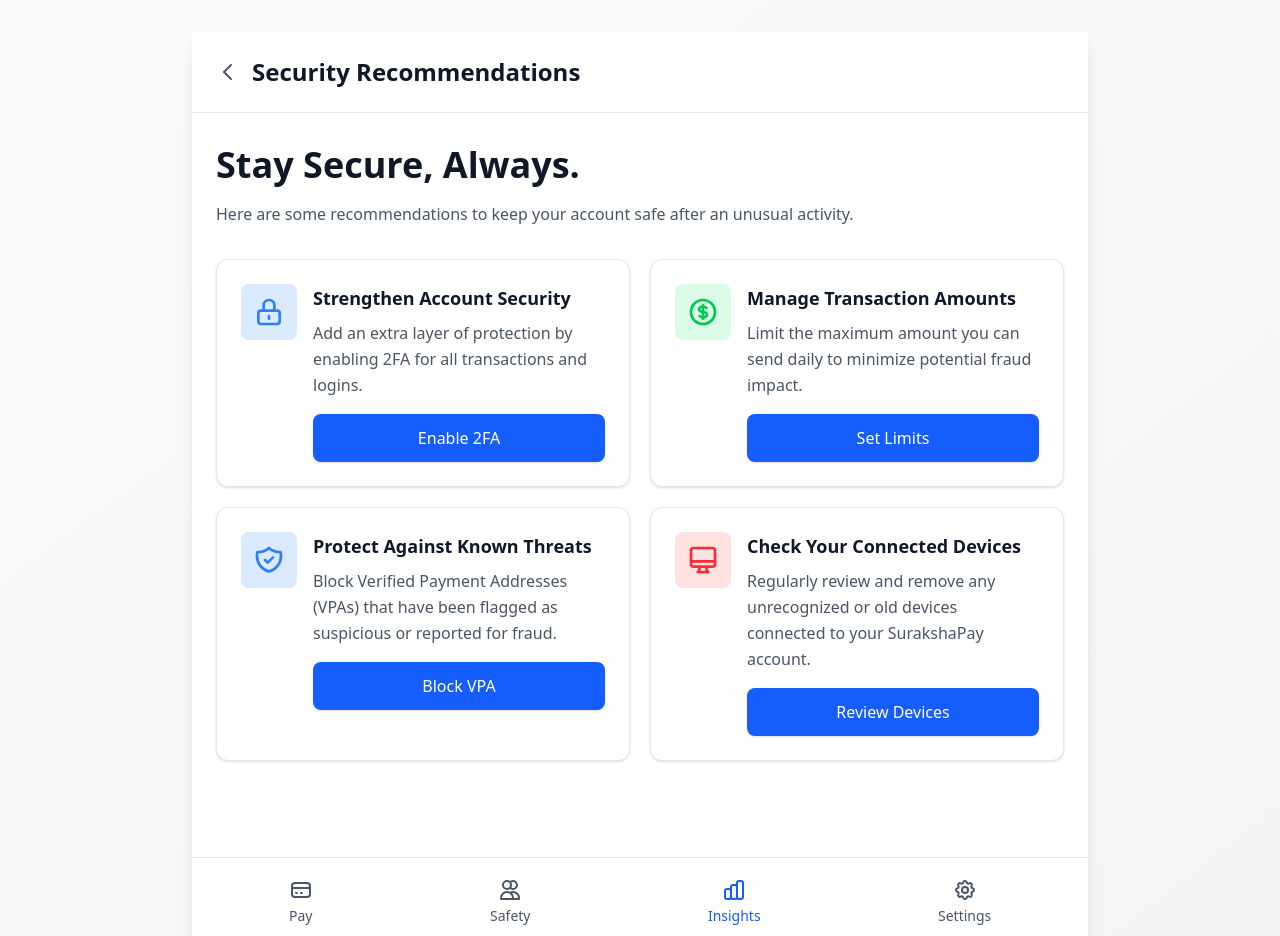
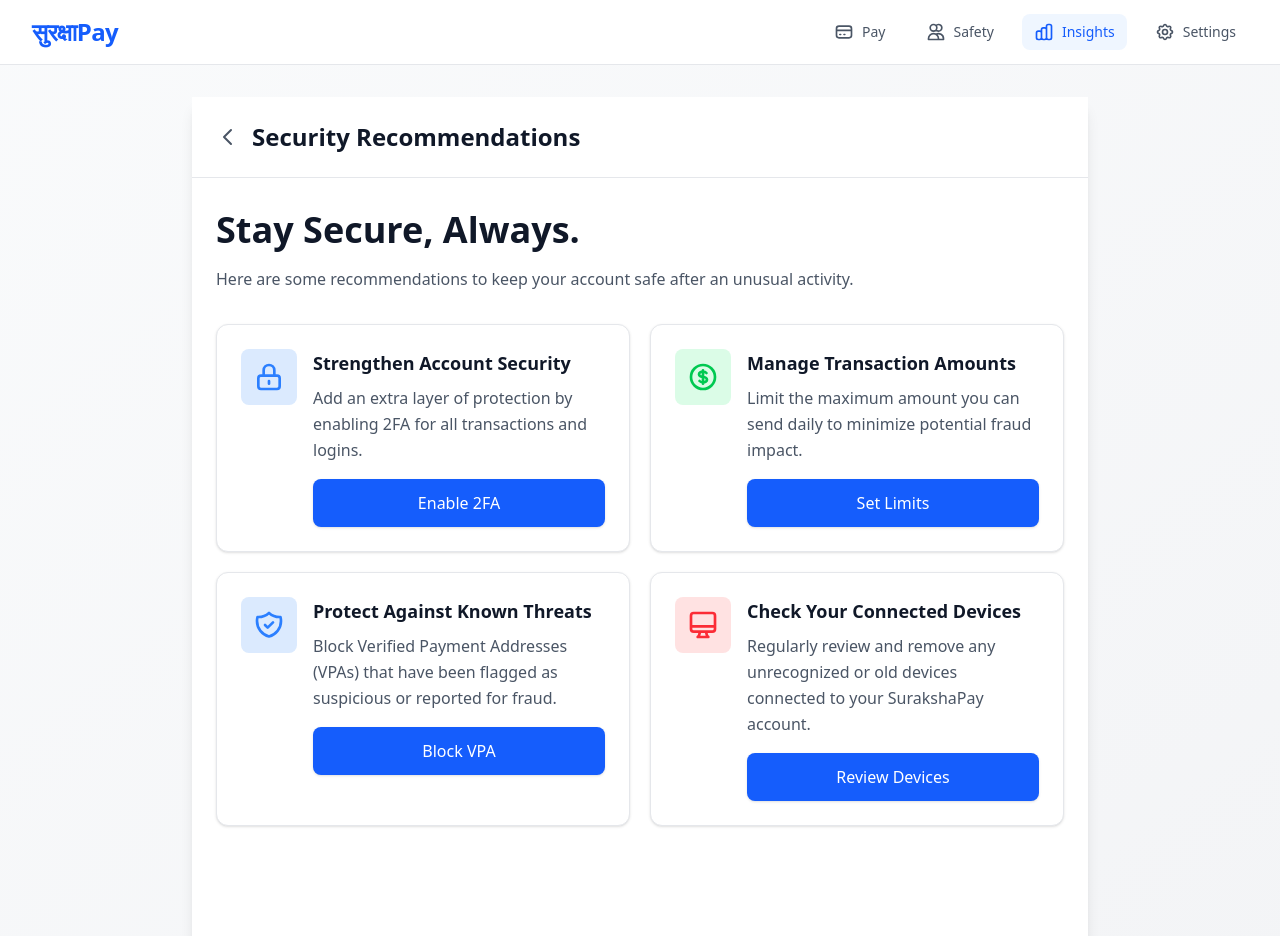
Before and after one commit to amrutasahu2006/upi-fraud-detection, a React (Vite) app: page /recommendations in a window 1280 px wide. Shown: the top 936 px of the page. Built offline with nearby package versions, Linux system fonts and the light colour scheme.

Commit message:
Added Navbar to Every Page

```diff
--- a/src/App.jsx
+++ b/src/App.jsx
@@ -10,10 +10,12 @@ import TransactionRiskDetails from "./pages/TransactionRiskDetails";
 import Safety from "./pages/Safety";
 import PrivacySettings from "./pages/PrivacySettings";
 import FraudAnalytics from "./pages/FraudAnalytics";
+import BNavBar from "./components/BottomNavigation";
 
 function App() {
   return (
     <BrowserRouter>
+      <BNavBar />
       <Routes>
         {/* Main Landing / Warning */}
         <Route path="/" element={<SecurityWarning />} />
--- a/src/components/BottomNavigation.jsx
+++ b/src/components/BottomNavigation.jsx
@@ -1,84 +1,120 @@
+import { useState } from "react";
 import { Link, useLocation } from "react-router-dom";
 
-function BottomNavigation() {
+function NavigationBar() {
+  const [isOpen, setIsOpen] = useState(false);
   const location = useLocation();
   const activeTab = location.pathname;
 
   const navItems = [
-    {
-      id: "pay",
-      label: "Pay",
-      path: "/pay",
-      icon: (
-        <svg className="w-5 h-5 md:w-6 md:h-6" fill="none" stroke="currentColor" viewBox="0 0 24 24">
-          <path strokeLinecap="round" strokeLinejoin="round" strokeWidth={2} d="M3 10h18M7 15h1m4 0h1m-7 4h12a3 3 0 003-3V8a3 3 0 00-3-3H6a3 3 0 00-3 3v8a3 3 0 003 3z" />
-        </svg>
-      )
-    },
-    {
-      id: "safety",
-      label: "Safety",
-      path: "/",
-      icon: (
-        <svg className="w-5 h-5 md:w-6 md:h-6" fill="none" stroke="currentColor" viewBox="0 0 24 24">
-          <path strokeLinecap="round" strokeLinejoin="round" strokeWidth={2} d="M12 4.354a4 4 0 110 5.292M15 21H3v-1a6 6 0 0112 0v1zm0 0h6v-1a6 6 0 00-9-5.197M13 7a4 4 0 11-8 0 4 4 0 018 0z" />
-        </svg>
-      )
-    },
-    {
-      id: "insights",
-      label: "Insights",
-      path: "/recommendations",
-      icon: (
-        <svg className="w-5 h-5 md:w-6 md:h-6" fill="none" stroke="currentColor" viewBox="0 0 24 24">
-          <path strokeLinecap="round" strokeLinejoin="round" strokeWidth={2} d="M9 19v-6a2 2 0 00-2-2H5a2 2 0 00-2 2v6a2 2 0 002 2h2a2 2 0 002-2zm0 0V9a2 2 0 012-2h2a2 2 0 012 2v10m-6 0a2 2 0 002 2h2a2 2 0 002-2m0 0V5a2 2 0 012-2h2a2 2 0 012 2v14a2 2 0 01-2 2h-2a2 2 0 01-2-2z" />
-        </svg>
-      )
-    },
-    {
-      id: "settings",
-      label: "Settings",
-      path: "/settings",
-      icon: (
-        <svg className="w-5 h-5 md:w-6 md:h-6" fill="none" stroke="currentColor" viewBox="0 0 24 24">
-          <path strokeLinecap="round" strokeLinejoin="round" strokeWidth={2} d="M10.325 4.317c.426-1.756 2.924-1.756 3.35 0a1.724 1.724 0 002.573 1.066c1.543-.94 3.31.826 2.37 2.37a1.724 1.724 0 001.065 2.572c1.756.426 1.756 2.924 0 3.35a1.724 1.724 0 00-1.066 2.573c.94 1.543-.826 3.31-2.37 2.37a1.724 1.724 0 00-2.572 1.065c-.426 1.756-2.924 1.756-3.35 0a1.724 1.724 0 00-2.573-1.066c-1.543.94-3.31-.826-2.37-2.37a1.724 1.724 0 00-1.065-2.572c-1.756-.426-1.756-2.924 0-3.35a1.724 1.724 0 001.066-2.573c-.94-1.543.826-3.31 2.37-2.37.996.608 2.296.07 2.572-1.065z" />
-          <path strokeLinecap="round" strokeLinejoin="round" strokeWidth={2} d="M15 12a3 3 0 11-6 0 3 3 0 016 0z" />
-        </svg>
-      )
-    }
+    { id: "pay", label: "Pay", path: "/pay", icon: <CreditCardIcon /> },
+    { id: "safety", label: "Safety", path: "/", icon: <SafetyIcon /> },
+    { id: "insights", label: "Insights", path: "/recommendations", icon: <InsightsIcon /> },
+    { id: "settings", label: "Settings", path: "/settings", icon: <SettingsIcon /> },
   ];
 
-  const isActive = (path) => {
-    // Handle root path and recommendations path
-    if (path === "/recommendations" && activeTab === "/recommendations") return true;
-    if (path === "/" && activeTab === "/") return true;
-    // Handle exact path matching
-    return activeTab === path;
-  };
+  const isActive = (path) => activeTab === path;
 
   return (
-    <div className="border-t border-gray-200 bg-white rounded-b-lg md:rounded-b-xl px-2 py-2 md:py-3">
-      <div className="flex items-center justify-around">
-        {navItems.map((item) => {
-          const active = isActive(item.path);
-          return (
+    <nav className="sticky top-0 z-50 w-full border-b border-gray-200 bg-white/90 backdrop-blur-md">
+      <div className="max-w-7xl mx-auto px-4 sm:px-6 lg:px-8">
+        <div className="flex justify-between h-16 items-center">
+
+          {/* 1. Logo Section */}
+          <div className="flex-shrink-0 flex items-center">
+            <Link to="/" className="text-2xl font-bold text-blue-600 tracking-tight">
+              सुरक्षाPay
+            </Link>
+          </div>
+
+          {/* 2. Desktop & Tablet Menu (Visible on md and up) */}
+          <div className="hidden md:flex items-center space-x-4">
+            {navItems.map((item) => (
+              <Link
+                key={item.id}
+                to={item.path}
+                className={`flex items-center gap-2 px-3 py-2 rounded-lg text-sm font-medium transition-all ${
+                  isActive(item.path)
+                    ? "text-blue-600 bg-blue-50"
+                    : "text-gray-600 hover:text-gray-900 hover:bg-gray-100"
+                }`}
+              >
+                {item.icon}
+                <span>{item.label}</span>
+              </Link>
+            ))}
+          </div>
+
+          {/* 3. Mobile Menu Button (Visible on small screens only) */}
+          <div className="md:hidden flex items-center">
+            <button
+              onClick={() => setIsOpen(!isOpen)}
+              className="inline-flex items-center justify-center p-2 rounded-md text-gray-600 hover:text-blue-600 hover:bg-gray-100 focus:outline-none"
+            >
+              <span className="sr-only">Open main menu</span>
+              {isOpen ? <CloseIcon /> : <MenuIcon />}
+            </button>
+          </div>
+        </div>
+      </div>
+
+      {/* 4. Mobile Dropdown Menu (Animated appearance) */}
+      <div className={`${isOpen ? "block" : "hidden"} md:hidden bg-white border-b border-gray-100 animate-in slide-in-from-top duration-200`}>
+        <div className="px-2 pt-2 pb-3 space-y-1 sm:px-3">
+          {navItems.map((item) => (
             <Link
               key={item.id}
               to={item.path}
-              className={`flex flex-col items-center gap-1 px-3 py-2 transition-colors ${
-                active
-                  ? "text-blue-600"
-                  : "text-gray-600 hover:text-gray-900"
+              onClick={() => setIsOpen(false)} // Close menu on click
+              className={`flex items-center gap-3 px-4 py-3 rounded-md text-base font-medium ${
+                isActive(item.path)
+                  ? "text-blue-600 bg-blue-50"
+                  : "text-gray-600 hover:text-gray-900 hover:bg-gray-50"
               }`}
             >
               {item.icon}
-              <span className="text-xs md:text-sm font-medium">{item.label}</span>
+              {item.label}
             </Link>
-          );
-        })}
+          ))}
+          <div className="pt-4 pb-2 border-t border-gray-100">
+             <button className="w-full bg-blue-600 text-white px-4 py-3 rounded-xl font-semibold">
+                Get Started
+             </button>
+          </div>
+        </div>
       </div>
-    </div>
+    </nav>
   );
 }
 
-export default BottomNavigation;
+// --- Icons Components ---
+
+const MenuIcon = () => (
+  <svg className="h-6 w-6" fill="none" viewBox="0 0 24 24" stroke="currentColor">
+    <path strokeLinecap="round" strokeLinejoin="round" strokeWidth={2} d="M4 6h16M4 12h16m-7 6h7" />
+  </svg>
+);
+
+const CloseIcon = () => (
+  <svg className="h-6 w-6" fill="none" viewBox="0 0 24 24" stroke="currentColor">
+    <path strokeLinecap="round" strokeLinejoin="round" strokeWidth={2} d="M6 18L18 6M6 6l12 12" />
+  </svg>
+);
+
+const CreditCardIcon = () => (
+  <svg className="w-5 h-5" fill="none" stroke="currentColor" viewBox="0 0 24 24"><path strokeLinecap="round" strokeLinejoin="round" strokeWidth={2} d="M3 10h18M7 15h1m4 0h1m-7 4h12a3 3 0 003-3V8a3 3 0 00-3-3H6a3 3 0 00-3 3v8a3 3 0 003 3z" /></svg>
+);
+
+const SafetyIcon = () => (
+  <svg className="w-5 h-5" fill="none" stroke="currentColor" viewBox="0 0 24 24"><path strokeLinecap="round" strokeLinejoin="round" strokeWidth={2} d="M12 4.354a4 4 0 110 5.292M15 21H3v-1a6 6 0 0112 0v1zm0 0h6v-1a6 6 0 00-9-5.197M13 7a4 4 0 11-8 0 4 4 0 018 0z" /></svg>
+);
+
+const InsightsIcon = () => (
+  <svg className="w-5 h-5" fill="none" stroke="currentColor" viewBox="0 0 24 24"><path strokeLinecap="round" strokeLinejoin="round" strokeWidth={2} d="M9 19v-6a2 2 0 00-2-2H5a2 2 0 00-2 2v6a2 2 0 002 2h2a2 2 0 002-2zm0 0V9a2 2 0 012-2h2a2 2 0 012 2v10m-6 0a2 2 0 002 2h2a2 2 0 002-2m0 0V5a2 2 0 012-2h2a2 2 0 012 2v14a2 2 0 01-2 2h-2a2 2 0 01-2-2z" /></svg>
+);
+
+const SettingsIcon = () => (
+  <svg className="w-5 h-5" fill="none" stroke="currentColor" viewBox="0 0 24 24"><path strokeLinecap="round" strokeLinejoin="round" strokeWidth={2} d="M10.325 4.317c.426-1.756 2.924-1.756 3.35 0a1.724 1.724 0 002.573 1.066c1.543-.94 3.31.826 2.37 2.37a1.724 1.724 0 001.065 2.572c1.756.426 1.756 2.924 0 3.35a1.724 1.724 0 00-1.066 2.573c.94 1.543-.826 3.31-2.37 2.37a1.724 1.724 0 00-2.572 1.065c-.426 1.756-2.924 1.756-3.35 0a1.724 1.724 0 00-2.573-1.066c-1.543.94-3.31-.826-2.37-2.37a1.724 1.724 0 00-1.065-2.572c-1.756-.426-1.756-2.924 0-3.35a1.724 1.724 0 001.066-2.573c-.94-1.543.826-3.31 2.37-2.37.996.608 2.296.07 2.572-1.065z" /><path strokeLinecap="round" strokeLinejoin="round" strokeWidth={2} d="M15 12a3 3 0 11-6 0 3 3 0 016 0z" /></svg>
+);
+
+export default NavigationBar;
--- a/src/pages/TransactionRiskDetails.jsx
+++ b/src/pages/TransactionRiskDetails.jsx
@@ -102,16 +102,6 @@ const TransactionRiskDetails = () => {
                 <blockquote className="text-slate-500 leading-relaxed italic text-sm sm:text-base border-l-4 border-blue-100 pl-4 text-left">
                   "This transaction deviates significantly from your established payment patterns and requires immediate manual review."
                 </blockquote>
-
-                {/* Button Stack: Optimized for mobile thumb reach */}
-                <div className="w-full space-y-3 mt-8">
-                    <button className="w-full bg-slate-900 text-white py-3.5 sm:py-4 rounded-xl font-bold hover:bg-slate-800 active:scale-95 transition-all shadow-lg text-sm sm:text-base">
-                        Flag as Fraud
-                    </button>
-                    <button className="w-full bg-white text-slate-600 py-3.5 sm:py-4 rounded-xl font-bold border border-slate-200 hover:bg-slate-50 active:scale-95 transition-all text-sm sm:text-base">
-                        I Recognize This
-                    </button>
-                </div>
               </div>
             </div>
           </div>
```
